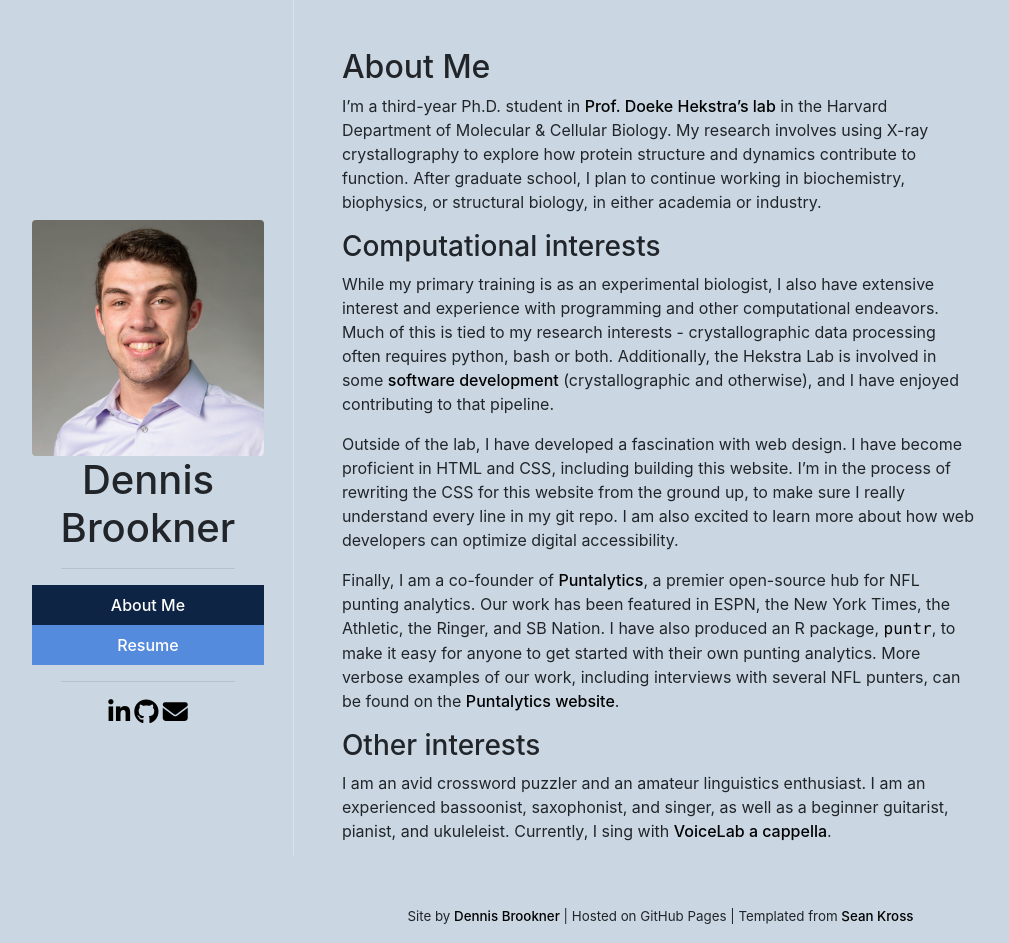
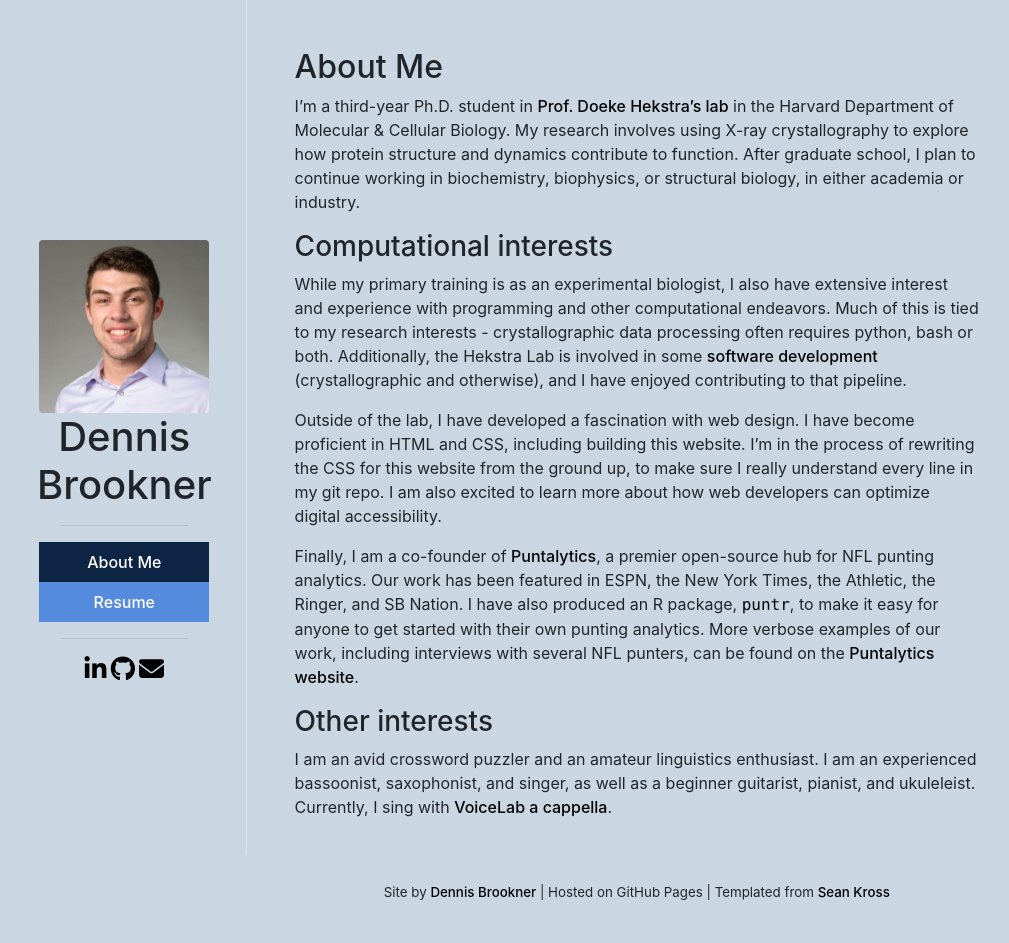
Before and after one commit to dennisbrookner/dennisbrookner.github.io, a Jekyll site: the page built from index.md, in a window 1280 px wide. Shown: the whole page, without its empty margins (125-1134 px from the left). Built offline with Jekyll 4.4.1, drawn with Linux system fonts in a browser that asks for light colours; nearby versions of some CDN libraries; after the commit the page ends 919 px from its top, so only the background shows below that.

Commit message:
Update flexcolumns.html

```diff
--- a/_layouts/flexcolumns.html
+++ b/_layouts/flexcolumns.html
@@ -6,7 +6,7 @@
 
 <div class="container-80pct hidden show-when-wide">
   <div class="row flex-row vh-100">
-    <div class="flex-column col-3 align-items-center text-center align-self-center">
+    <div class="flex-column col-from-variable align-items-center text-center align-self-center" style="--width: 25%">
       <div class="mx-auto text-center">
         <div class="p-3">
           <img src="{{site.headshot}}" alt="Personal Headshot" class="rounded">
```
